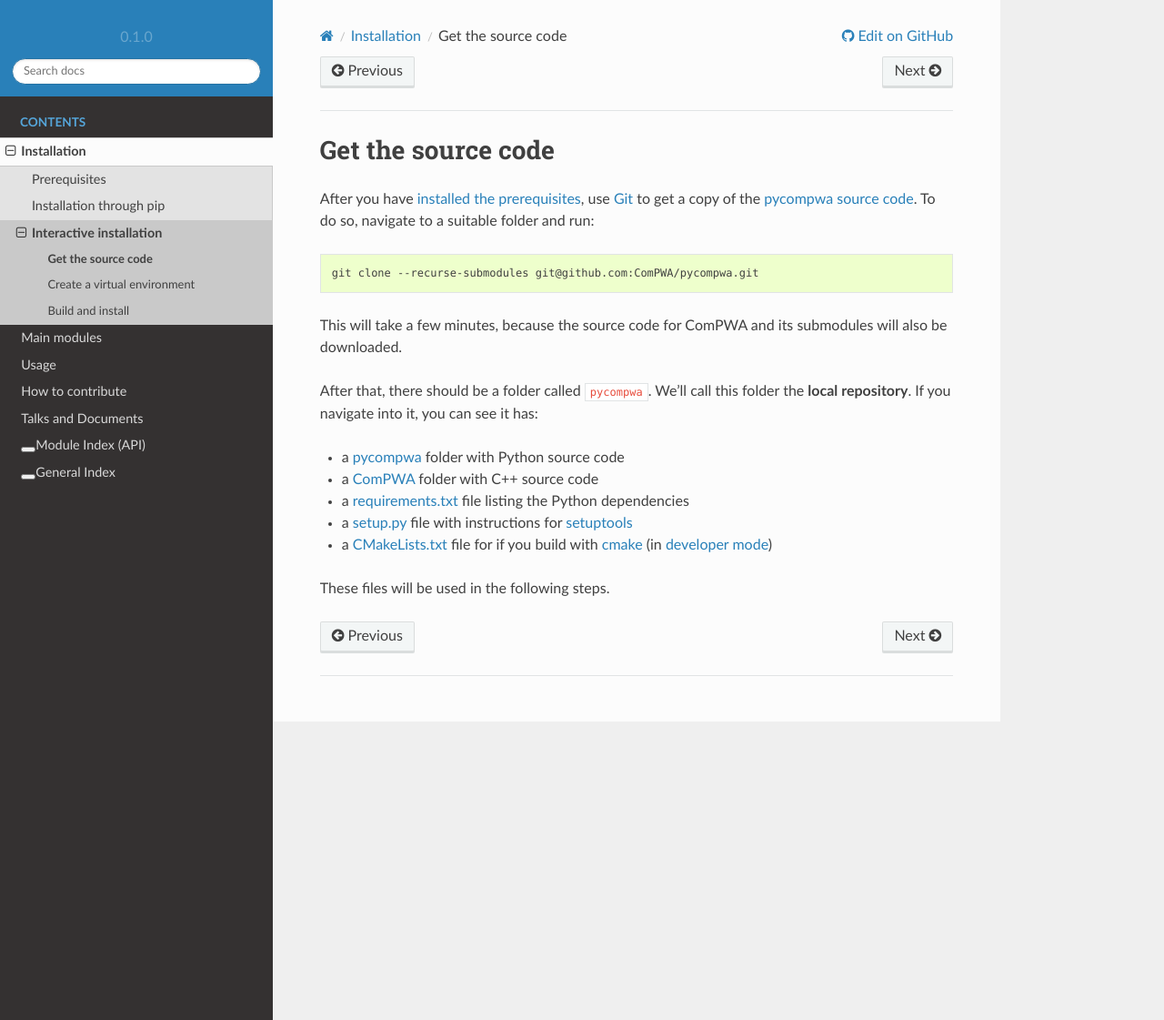
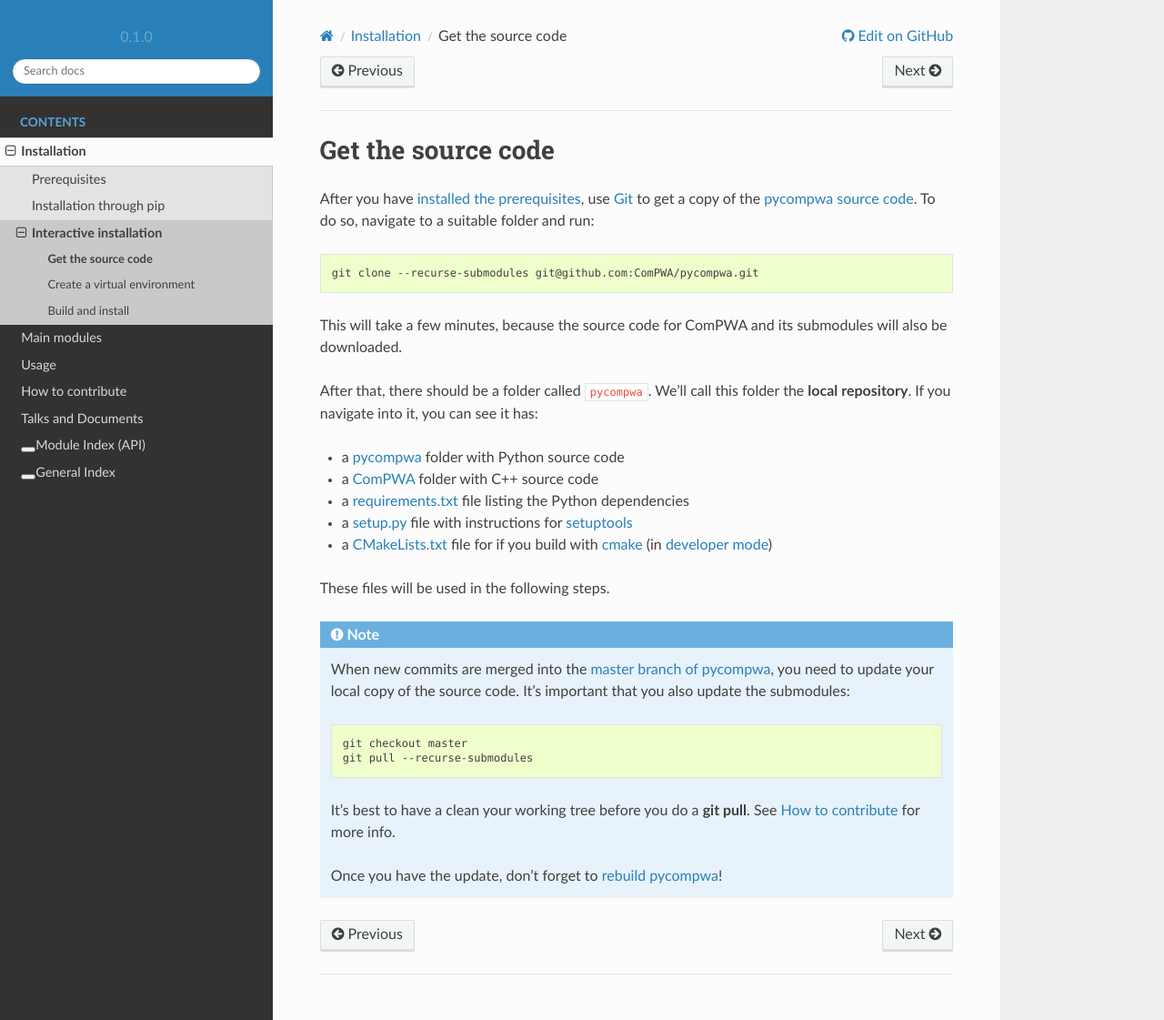
Before and after one commit to ComPWA/pycompwa, a Sphinx documentation site: the page built from doc/source/install/get-the-source-code.rst, in a window 1280 px wide and 1121 px high. Shown: the whole window at 91% size. Built offline with Sphinx 7.4.7 and the Read the Docs theme 2.0.0, drawn with Linux system fonts in a browser that asks for light colours; pages that are not in the unit, such as notebooks, are missing from menus; the version number is read from the project's files by our own code.

Commit message:
docs: add note about updating

```diff
--- a/doc/source/install/get-the-source-code.rst
+++ b/doc/source/install/get-the-source-code.rst
@@ -29,3 +29,20 @@
   <install/build:Developer Mode>`)
 
 These files will be used in the following steps.
+
+.. note::
+
+  When new commits are merged into the `master branch of pycompwa
+  <https://github.com/ComPWA/pycompwa/tree/master>`_, you need to update your
+  local copy of the source code. It's important that you also update the
+  submodules:
+
+  .. code-block:: shell
+
+    git checkout master
+    git pull --recurse-submodules
+
+  It's best to have a clean your working tree before you do a :command:`git
+  pull`. See :doc:`/contribute` for more info.
+
+  Once you have the update, don't forget to :doc:`rebuild pycompwa <build>`!
```
